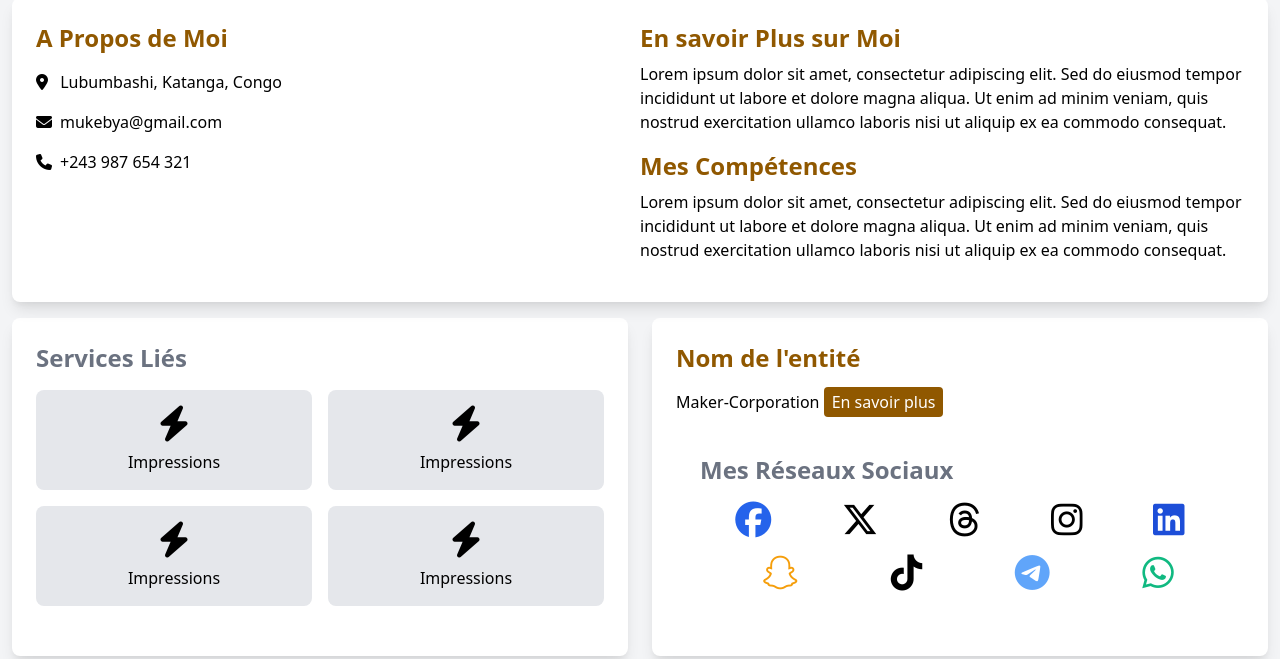
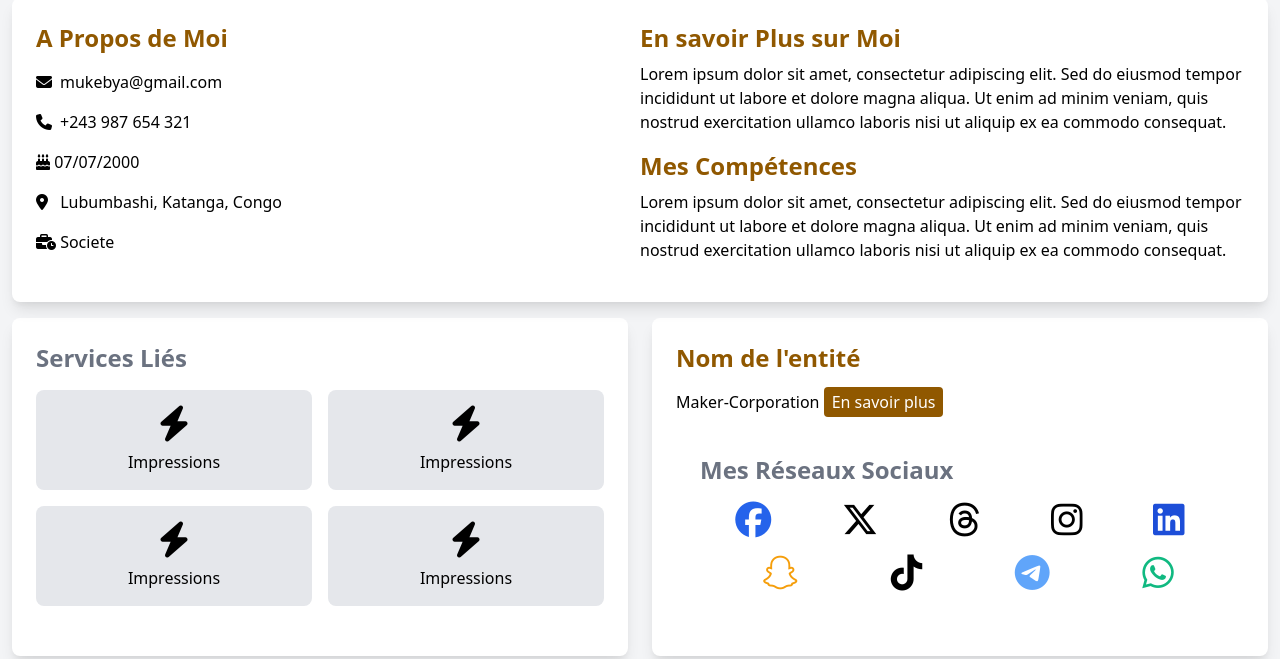
Before and after one commit to geekPastor/CybCraft-views, a plain HTML site: page index.html in a window 1280 px wide. Shown: the part 334-993 px from the top of the page. Drawn offline with nearby package versions, Linux system fonts and the light colour scheme.

Commit message:
feat some stufs

```diff
--- a/index.html
+++ b/index.html
@@ -99,9 +99,11 @@
                 <div class="w-full md:w-5/12 mb-6 md:mb-0">
                     <h2 class="text-2xl font-bold mb-4 text-customBrown hidden md:block">A Propos de Moi</h2>
                     <ul class="md:mt-4">
-                        <li class="mb-4"><strong><i class="fa-solid fa-location-dot mr-2"></i></strong> Lubumbashi, Katanga, Congo</li>
                         <li class="mb-4"><strong><i class="fa-solid fa-envelope mr-2"></i></strong><a href="mailto:mukebya@gmail.com">mukebya@gmail.com</a></li>
                         <li class="mb-4"><strong><i class="fa-solid fa-phone mr-2"></i></strong><a href="tel:+243987654321">+243 987 654 321</a></li>
+                        <li class="mb-4"><strong><i class="fa-solid fa-cake-candles"></i></strong> 07/07/2000</li>
+                        <li class="mb-4"><strong><i class="fa-solid fa-location-dot mr-2"></i></strong> Lubumbashi, Katanga, Congo</li>
+                        <li class="mb-4"><strong><i class="fa-solid fa-business-time"></i></strong> Societe</li>
                     </ul>
 
                     <!-- Mes Réseaux Sociaux -->
```
